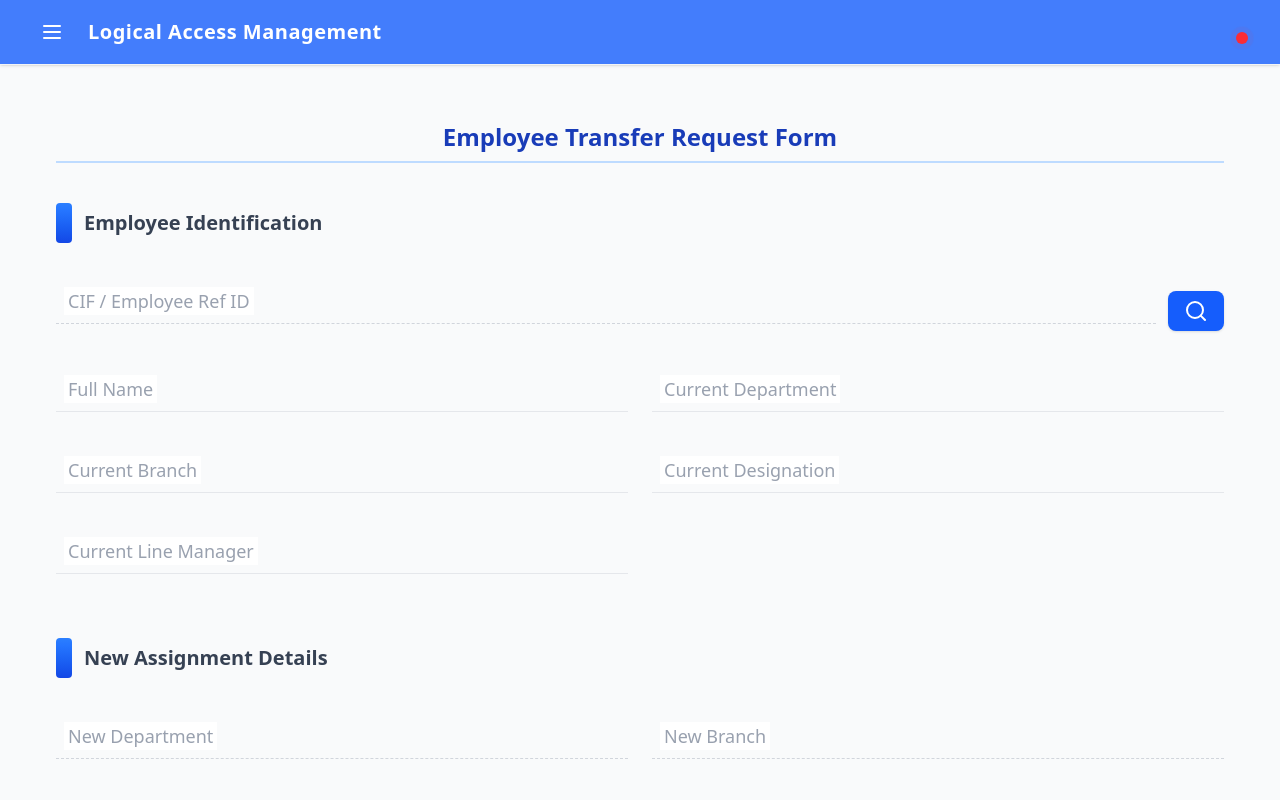
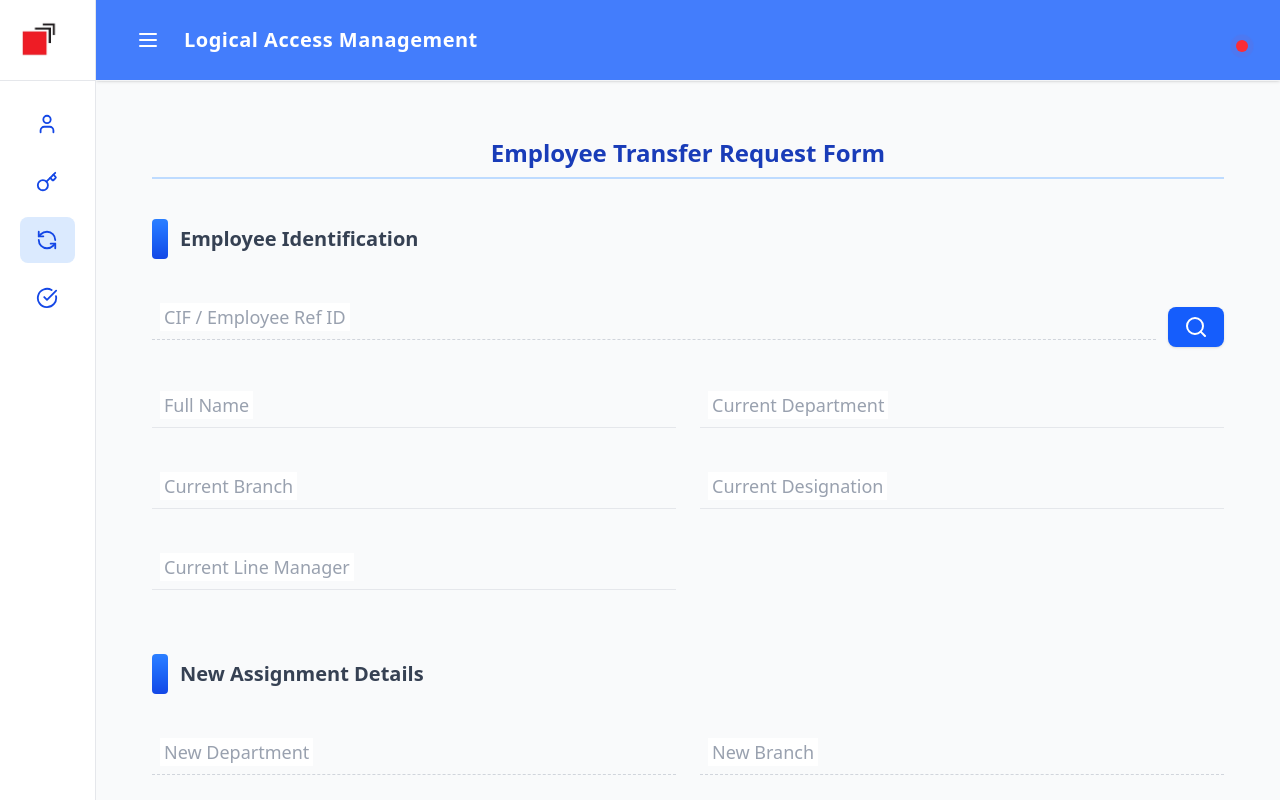
Before and after one commit to Nazmul-karim-tanvir-2nd/lamCodes, a React (Vite) app in the folder lamFrontend/: page /employee-transfer in a window 1280 px wide. Built offline with nearby package versions, Linux system fonts and the light colour scheme.

Commit message:
working sidebar

```diff
--- a/lamFrontend/src/components/Navbar.jsx
+++ b/lamFrontend/src/components/Navbar.jsx
@@ -8,7 +8,7 @@ const Navbar = () => {
     return (
         <header className="sticky top-0 z-30 bg-blue-600/80 border-b border-gray-100 shadow">
 
-            <div className="flex items-center justify-between h-16 px-4 sm:px-6 lg:px-8">
+            <div className="flex items-center justify-between h-20 px-4 sm:px-6 lg:px-8">
                 {/* Left: Menu button (mobile only) + title */}
                 <div className="flex items-center gap-4">
                     {/* Mobile Menu Button */}
--- a/lamFrontend/src/components/custom/Sidebar.jsx
+++ b/lamFrontend/src/components/custom/Sidebar.jsx
@@ -10,12 +10,12 @@ import {
 import idlclogo from "../../assets/idlclogo.jpg";
 import useSidebarStore from "../../store/useSidebarStore";
 
-// Navigation items declared outside the component for performance
+// Navigation items declared outside the component
 const navItems = [
-    { to: "/", label: "Account Creation", icon: <User size={18} aria-hidden="true" /> },
-    { to: "/access-request", label: "Access Request", icon: <Key size={18} aria-hidden="true" /> },
-    { to: "/employee-transfer", label: "Employee Transfer", icon: <RefreshCcw size={18} aria-hidden="true" /> },
-    { to: "/employee-clearance", label: "Employee Clearance", icon: <CheckCircle size={18} aria-hidden="true" /> },
+    { to: "/", label: "Account Creation", icon: <User size={22} aria-hidden="true" /> },
+    { to: "/access-request", label: "Access Request", icon: <Key size={22} aria-hidden="true" /> },
+    { to: "/employee-transfer", label: "Employee Transfer", icon: <RefreshCcw size={22} aria-hidden="true" /> },
+    { to: "/employee-clearance", label: "Employee Clearance", icon: <CheckCircle size={22} aria-hidden="true" /> },
 ];
 
 const Sidebar = () => {
@@ -23,7 +23,7 @@ const Sidebar = () => {
 
     return (
         <>
-            {/* Mobile Overlay */}
+            {/* Mobile overlay */}
             {isOpen && (
                 <div
                     className="fixed inset-0 bg-black/30 z-40 md:hidden"
@@ -36,33 +36,42 @@ const Sidebar = () => {
 
             {/* Sidebar */}
             <aside
-  className={`fixed z-50 top-0 left-0 h-full w-80 bg-white border-r border-gray-200 transform transition-transform duration-200 ease-in-out ${
-    isOpen ? "translate-x-0" : "-translate-x-full"
-  }`}
->
-                {/* Logo + Close Button */}
-                <div className="flex items-center justify-between p-4 border-b border-gray-200">
-                    <div className="flex items-center gap-3">
+                className={`
+                    fixed z-50 top-0 left-0 h-full bg-white border-r border-gray-200
+                    transform transition-transform duration-200 ease-in-out
+                    ${isOpen ? "translate-x-0" : "-translate-x-full"}
+                    md:translate-x-0
+                    ${isOpen ? "md:w-80" : "md:w-24"}
+                    w-80
+                `}
+            >
+                {/* Header: logo + close button */}
+                <div className="flex items-center justify-between p-5 border-b border-gray-200">
+                    <div className="flex items-center gap-4">
                         <img
                             src={idlclogo}
                             alt="IDLC Logo"
-                            className="w-8 h-8 object-contain"
+                            className="w-10 h-10 object-contain"
                         />
-                        <h1 className="text-xl font-semibold text-blue-700 tracking-wide">
-                            IDLC
-                        </h1>
+                        {isOpen && (
+                            <h1 className="text-2xl font-bold text-blue-700 tracking-wide">
+                                IDLC
+                            </h1>
+                        )}
                     </div>
+
+                    {/* Mobile close button */}
                     <button
                         onClick={closeSidebar}
                         className="md:hidden text-gray-500 hover:text-red-500"
                         aria-label="Close sidebar"
                     >
-                        <X size={20} />
+                        <X size={24} />
                     </button>
                 </div>
 
-                {/* Navigation */}
-                <nav className="flex-1 p-4 space-y-2">
+                {/* Navigation Links */}
+                <nav className="flex-1 p-5 space-y-3">
                     {navItems.map(({ to, label, icon }) => (
                         <NavLink
                             key={to}
@@ -70,14 +79,15 @@ const Sidebar = () => {
                             end
                             onClick={closeSidebar}
                             className={({ isActive }) =>
-                                `group flex items-center gap-3 px-4 py-2 rounded-lg text-sm sm:text-base font-medium transition-colors ${isActive
-                                    ? "bg-blue-100 text-blue-800 font-semibold shadow-sm"
-                                    : "text-gray-600 hover:bg-blue-50 hover:text-blue-700"
-                                }`
+                                `group flex items-center px-4 py-3 rounded-lg text-base font-medium transition-colors
+                                 ${isActive
+                                    ? "bg-blue-100 text-blue-800 font-semibold"
+                                    : "text-gray-700 hover:bg-blue-50 hover:text-blue-700"}`
                             }
                         >
                             <span className="text-blue-700">{icon}</span>
-                            {label}
+                            {isOpen && <span className="ml-4">{label}</span>}
+                            {!isOpen && <span className="sr-only">{label}</span>}
                         </NavLink>
                     ))}
                 </nav>
--- a/lamFrontend/src/layout/Layout.jsx
+++ b/lamFrontend/src/layout/Layout.jsx
@@ -11,10 +11,12 @@ const Layout = () => {
     <div className="flex h-screen overflow-hidden">
       <Sidebar />
       <div
-        className={`flex flex-col flex-1 transition-all duration-300 ease-in-out ${
-          isOpen ? "ml-80" : "ml-0"
-        }`}
+        className={`
+    flex flex-col flex-1 transition-all duration-300 ease-in-out
+    ${isOpen ? "ml-0 md:ml-80" : "ml-0 md:ml-24"}
+  `}
       >
+
         <Navbar />
         <main className="flex-1 p-4 overflow-y-auto bg-gray-50">
           <Outlet />
```
